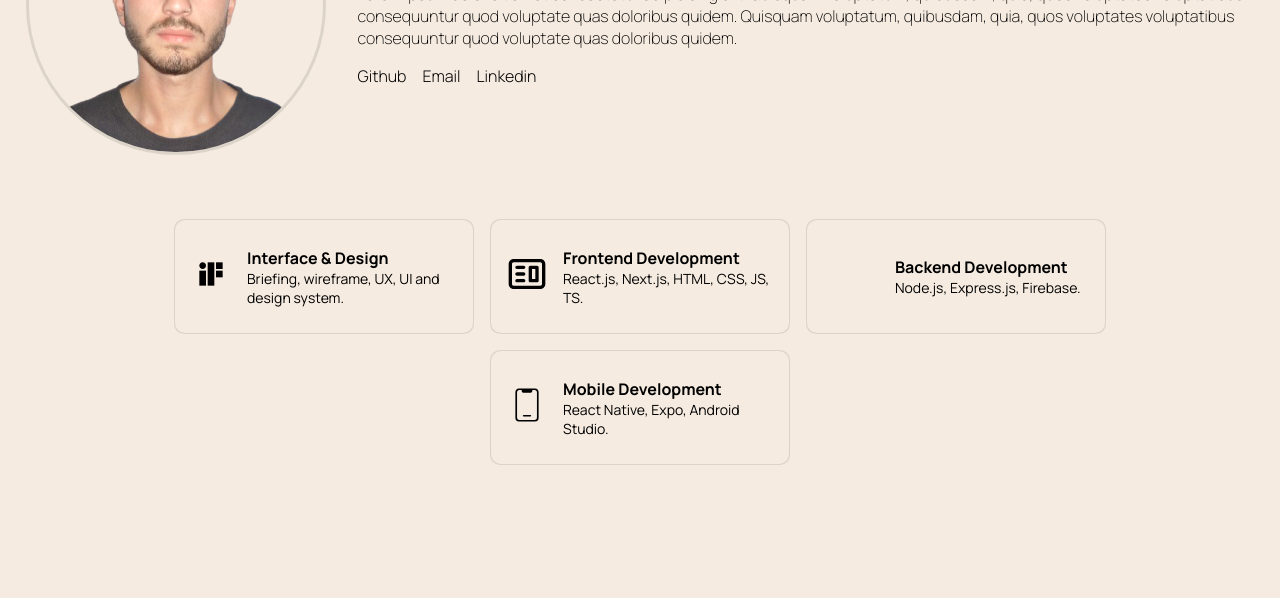
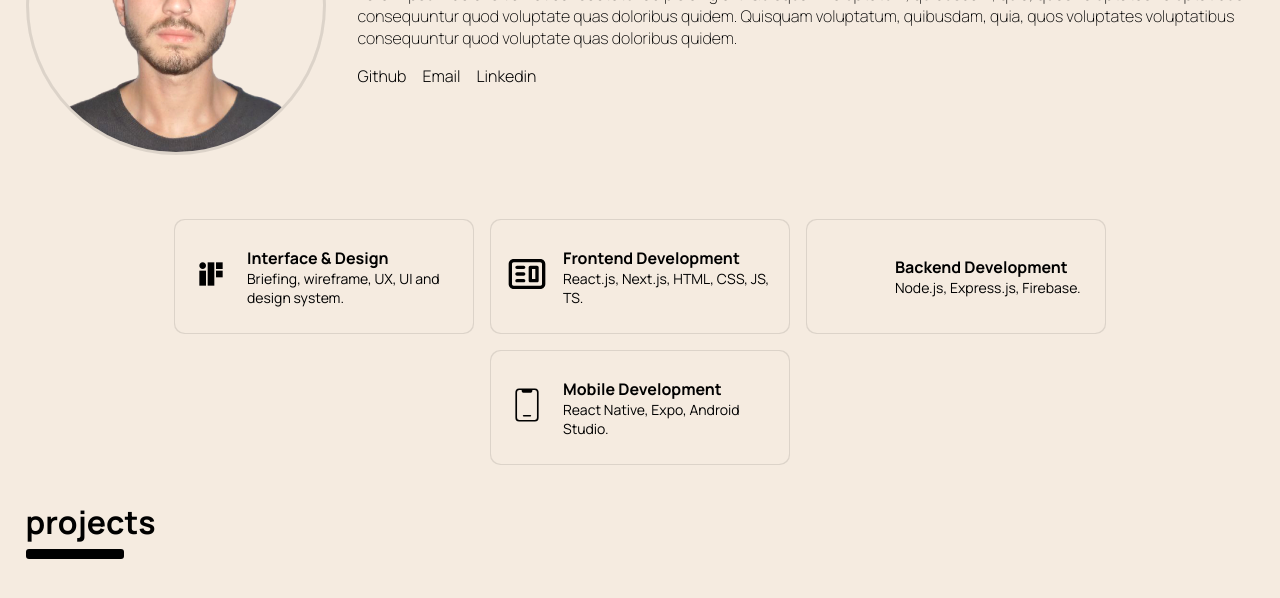
Before and after one commit to maldonadomatias/portfolio, a React (Vite) app: page / in a window 1280 px wide. Shown: the part 1100-1698 px from the top of the page. Before the commit the page ends 1600 px from the top, so only its background shows below. Built offline with nearby package versions, Linux system fonts and the light colour scheme; some icons are missing.

Commit message:
Add project page

```diff
--- /dev/null
+++ b/src/components/views/Projects/Projects.tsx
@@ -0,0 +1,12 @@
+import SectionContainer from "../../ui/SectionContainer";
+import TitleUI from "../../ui/TitleUI";
+
+const Projects = () => {
+  return (
+    <SectionContainer id="projects">
+      <TitleUI title="projects" />
+    </SectionContainer>
+  );
+};
+
+export default Projects;
--- a/src/pages/Home.tsx
+++ b/src/pages/Home.tsx
@@ -1,5 +1,6 @@
 import HomeSideBar from "../components/ui/HomeSideBar/HomeSideBar";
 import AboutMe from "../components/views/AboutMe/AboutMe";
+import Projects from "../components/views/Projects/Projects";
 import Welcome from "../components/views/Welcome/Welcome";
 
 const Home = () => {
@@ -8,6 +9,7 @@ const Home = () => {
       <HomeSideBar />
       <Welcome />
       <AboutMe />
+      <Projects />
     </>
   );
 };
```
